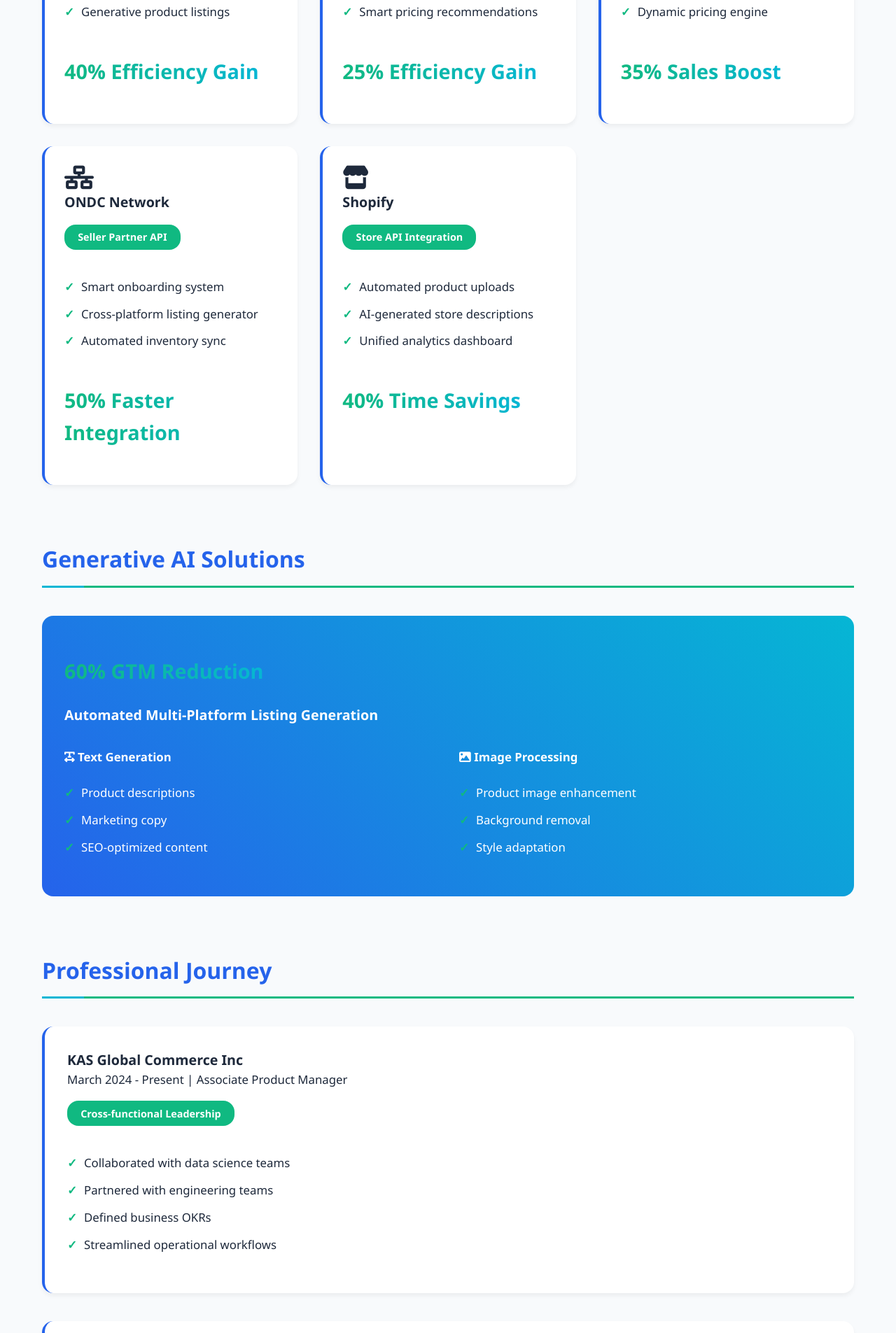
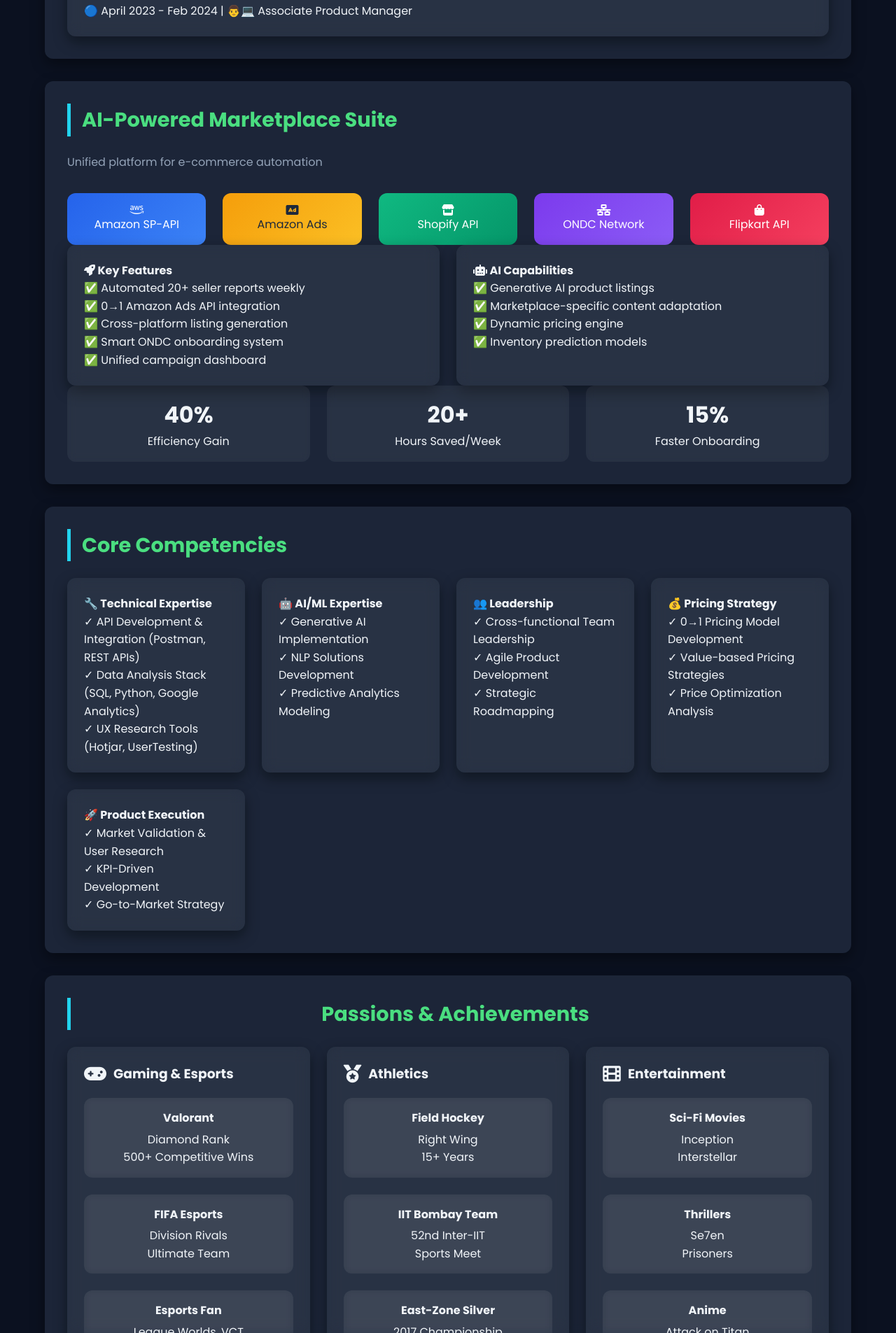
Before and after one commit to deepak5387/Deepak-IITB-PM-Portfolio, a plain HTML site: page index.html in a window 1280 px wide. Shown: the part 895-2800 px from the top of the page at 70% size. Drawn offline with Linux system fonts and the light colour scheme.

Commit message:
Update index.html

```diff
--- a/index.html
+++ b/index.html
@@ -1,394 +1,380 @@
 <!DOCTYPE html>
 <html lang="en">
 <head>
-    <meta charset="UTF-8">
-    <meta name="viewport" content="width=device-width, initial-scale=1.0">
-    <title>Deepak Kumar | AI Product Leader</title>
-    <link rel="stylesheet" href="https://cdnjs.cloudflare.com/ajax/libs/font-awesome/6.0.0/css/all.min.css">
+  <meta charset="UTF-8" />
+  <meta name="viewport" content="width=device-width, initial-scale=1.0" />
+  <title>Deepak Kumar - Product Manager Portfolio</title>
+  <link rel="stylesheet" href="https://cdnjs.cloudflare.com/ajax/libs/font-awesome/6.0.0/css/all.min.css" />
+  <link href="https://fonts.googleapis.com/css2?family=Poppins:wght@400;600;700&display=swap" rel="stylesheet">
   <style>
     :root {
-            --primary: #2563EB;
-            --secondary: #10B981;
-            --accent: #06B6D4;
-            --background: #F8FAFC;
-            --text: #1E293B;
-            --surface: #FFFFFF;
+      --primary: #0f172a;
+      --secondary: #22d3ee;
+      --accent: #4ade80;
+      --background: #0b1120;
+      --surface: #1e293b;
+      --text-primary: #f1f5f9;
+      --text-secondary: #94a3b8;
+      --shadow: 0 8px 20px rgba(0, 0, 0, 0.4);
+      --radius: 12px;
     }
-
     * {
       margin: 0;
       padding: 0;
       box-sizing: border-box;
-            font-family: 'Segoe UI', system-ui, sans-serif;
+      font-family: 'Poppins', sans-serif;
     }
-
     body {
       background: var(--background);
-            color: var(--text);
+      color: var(--text-primary);
       line-height: 1.6;
-            font-size: 1.05rem;
+      scroll-behavior: smooth;
     }
-
+    a {
+      text-decoration: none;
+      color: var(--accent);
+    }
+    a:hover {
+      text-decoration: underline;
+    }
     .container {
+      width: 90%;
       max-width: 1200px;
-            margin: 0 auto;
-            padding: 20px;
+      margin: auto;
+      padding: 2rem 0;
     }
-
-        .hero {
-            background: linear-gradient(135deg, var(--primary), var(--secondary));
-            color: white;
-            padding: 5rem 0 4rem;
-            margin-bottom: 3rem;
-            border-radius: 0 0 40px 40px;
-            box-shadow: 0 4px 6px rgba(0,0,0,0.05);
+    header {
+      background: linear-gradient(135deg, var(--primary), #1e40af);
+      color: #fff;
+      padding: 40px 0;
+      border-radius: 0 0 30px 30px;
+      box-shadow: var(--shadow);
+      text-align: center;
     }
-
-        .header-content {
+    .header-content h1 {
+      font-size: 2.8rem;
+    }
+    .contact-info p, .contact-info a {
+      font-size: 0.95rem;
+      margin-top: 0.5rem;
+    }
+    .section {
+      background: rgba(30, 41, 59, 0.9);
+      border-radius: var(--radius);
+      padding: 2rem;
+      margin: 2rem 0;
+      box-shadow: var(--shadow);
+      transition: transform 0.3s ease;
+      backdrop-filter: blur(8px);
+    }
+    .section:hover {
+      transform: translateY(-5px);
+    }
+    .section h2 {
+      font-size: 1.8rem;
+      color: var(--accent);
+      margin-bottom: 1.5rem;
+      border-left: 5px solid var(--secondary);
+      padding-left: 1rem;
+    }
+    .experience-card, .main-card, .feature-column, .skill-category, .award-item, .integration-card {
+      background: rgba(255, 255, 255, 0.05);
+      border-radius: var(--radius);
+      box-shadow: var(--shadow);
+      padding: 1.5rem;
+      transition: all 0.3s ease;
+      backdrop-filter: blur(10px);
+    }
+    .experience-card:hover, .main-card:hover, .feature-column:hover, .skill-category:hover, .award-item:hover, .integration-card:hover {
+      transform: scale(1.02);
+    }
+    .skills-grid, .api-grid, .feature-grid, .metric-grid, .cards-container, .subcards-grid {
+      display: grid;
+      gap: 1.5rem;
+    }
+    .skills-grid, .feature-grid, .cards-container {
+      grid-template-columns: repeat(auto-fit, minmax(250px, 1fr));
+    }
+    .api-grid {
+      grid-template-columns: repeat(auto-fit, minmax(150px, 1fr));
+    }
+    .metric-grid {
+      grid-template-columns: repeat(auto-fit, minmax(200px, 1fr));
+    }
+    .api-item, .metric-item, .subcard {
       display: flex;
-            justify-content: space-between;
-            align-items: flex-start;
-            flex-wrap: wrap;
-            gap: 2rem;
+      flex-direction: column;
+      align-items: center;
+      justify-content: center;
+      padding: 1rem;
+      border-radius: var(--radius);
+      text-align: center;
+      background: rgba(255, 255, 255, 0.05);
+      backdrop-filter: blur(6px);
+      transition: 0.3s ease;
     }
-
-        .identity {
-            flex: 2;
-            min-width: 300px;
+    .api-item:hover, .subcard:hover, .metric-item:hover {
+      transform: scale(1.05);
+      background: var(--secondary);
+      color: #000;
+      cursor: pointer;
     }
-
-        .contact-info {
-            flex: 1;
-            min-width: 250px;
+    .metric-value {
+      font-size: 2rem;
+      font-weight: 700;
     }
-
-        h1 {
-            font-size: 2.8rem;
-            margin-bottom: 1rem;
-            letter-spacing: -0.05em;
-        }
-
-        .badge {
-            background: rgba(255,255,255,0.15);
-            color: white;
-            padding: 0.5rem 1.25rem;
-            border-radius: 2rem;
-            font-weight: 600;
-            display: inline-block;
-            margin: 1rem 0;
-            backdrop-filter: blur(4px);
-        }
-
-        .section {
-            margin: 5rem 0;
-        }
-
-        .section-title {
-            font-size: 2rem;
-            color: var(--primary);
-            margin-bottom: 2.5rem;
-            padding-bottom: 0.75rem;
-            border-bottom: 3px solid var(--secondary);
-            position: relative;
-        }
-
-        .section-title::after {
-            content: '';
-            position: absolute;
-            bottom: -3px;
-            left: 0;
-            width: 60px;
-            height: 3px;
-            background: var(--accent);
-        }
-
-        .integration-grid {
-            display: grid;
-            grid-template-columns: repeat(auto-fit, minmax(300px, 1fr));
-            gap: 2rem;
-        }
-
-        .marketplace-card {
-            background: var(--surface);
-            padding: 1.75rem;
-            border-radius: 1rem;
-            box-shadow: 0 4px 6px rgba(0,0,0,0.05);
-            border-left: 4px solid var(--primary);
-            transition: transform 0.3s cubic-bezier(0.4, 0, 0.2, 1);
-        }
-
-        .marketplace-card:hover {
-            transform: translateY(-5px);
-            box-shadow: 0 8px 12px rgba(0,0,0,0.1);
-        }
-
-        .ai-badge {
-            background: var(--secondary);
-            color: white;
-            padding: 0.4rem 1.2rem;
-            border-radius: 1rem;
-            font-size: 0.9rem;
-            font-weight: 600;
-            display: inline-flex;
-            align-items: center;
-            gap: 0.5rem;
-            margin: 1rem 0;
-        }
-
-        .impact-number {
-            color: var(--primary);
-            font-size: 1.8rem;
-            font-weight: 700;
-            margin: 1.5rem 0;
-            display: inline-block;
-            background: linear-gradient(to right, var(--secondary), var(--accent));
-            -webkit-background-clip: text;
-            -webkit-text-fill-color: transparent;
-        }
-
-        .timeline-item {
-            background: var(--surface);
-            padding: 2rem;
-            border-radius: 1rem;
-            margin: 2.5rem 0;
-            box-shadow: 0 4px 6px rgba(0,0,0,0.05);
-            border-left: 4px solid var(--primary);
-        }
-
-        .checklist {
-            list-style: none;
-            margin: 1.5rem 0;
-        }
-
-        .checklist li {
-            margin: 0.75rem 0;
+    .main-card-header {
       display: flex;
       align-items: center;
-            padding-left: 1.5rem;
-            position: relative;
+      gap: 10px;
+      margin-bottom: 1.2rem;
     }
-
-        .checklist li::before {
-            content: "✓";
-            color: var(--secondary);
-            position: absolute;
-            left: 0;
-            font-weight: 700;
+    .main-card-header i {
+      font-size: 1.6rem;
     }
-
-        .contact-link {
-            color: white;
-            text-decoration: none;
-            display: flex;
+    .subcard h4 {
+      margin-bottom: 0.3rem;
+    }
+    @media (max-width: 768px) {
+      .header-content {
+        flex-direction: column;
         align-items: center;
-            gap: 0.75rem;
-            margin: 0.75rem 0;
-            padding: 0.5rem;
-            border-radius: 0.5rem;
-            transition: background 0.2s ease;
       }
-
-        .contact-link:hover {
-            background: rgba(255,255,255,0.1);
+      .metric-grid {
+        grid-template-columns: 1fr;
       }
-
-        .gradient-card {
-            background: linear-gradient(45deg, var(--primary), var(--accent));
-            color: white;
-            padding: 2rem;
-            border-radius: 1rem;
+      .feature-grid, .cards-container, .skills-grid {
+        grid-template-columns: 1fr;
+      }
     }
   </style>
 </head>
+
 <body>
-    <header class="hero">
-        <div class="container">
-            <div class="header-content">
-                <div class="identity">
+
+<header>
+  <div class="container header-content">
+    <div>
       <h1>Deepak Kumar</h1>
-                    <p class="badge">IIT Bombay '23</p>
-                    <p style="font-size: 1.25rem; opacity: 0.95;">AI Product Manager | Marketplace Integration Expert</p>
+      <p>Associate Product Manager</p>
     </div>
     <div class="contact-info">
-                    <a href="mailto:deepakraj5387@gmail.com" class="contact-link">
-                        <i class="fas fa-envelope fa-lg"></i>
-                        deepakraj5387@gmail.com
-                    </a>
-                    <a href="tel:+916203135616" class="contact-link">
-                        <i class="fas fa-phone fa-lg"></i>
-                        +91-6203135616
-                    </a>
-                </div>
+      <p><i class="fas fa-envelope"></i> deepakraj5387@gmail.com</p>
+      <p><i class="fas fa-phone"></i> +91-6203135616</p>
+      <a href="#"><i class="fab fa-linkedin"></i> LinkedIn Profile</a>
     </div>
   </div>
 </header>
 
 <main class="container">
   <section class="section">
-            <h2 class="section-title">AI-Powered Marketplace Solutions</h2>
-            <div class="integration-grid">
-                <div class="marketplace-card">
-                    <i class="fas fa-cubes fa-2x"></i>
-                    <h3>Amazon Ecosystem</h3>
-                    <div class="ai-badge">SP-API Integration</div>
-                    <ul class="checklist">
-                        <li>Automated 20+ seller reports</li>
-                        <li>AI-driven campaign management</li>
-                        <li>Generative product listings</li>
-                    </ul>
-                    <div class="impact-number">40% Efficiency Gain</div>
+    <h2>Professional Summary</h2>
+    <p>Associate Product Manager with 2+ years of experience leading the development of AI-powered SaaS solutions. Proficient in integrating APIs and driving AI/ML feature adoption. Skilled in collaborating with cross-functional teams to deliver machine learning models and data-driven product roadmaps.</p>
+  </section>
+  <section class="section">
+    <h2>Professional Experience</h2>
+
+    <!-- KAS Global Commerce -->
+    <div class="experience-card">
+      <h3>KAS Global Commerce Inc</h3>
+      <p class="duration">🟢 March 2024 - Present | 🧑💼 Associate Product Manager</p>
     </div>
 
-                <div class="marketplace-card">
-                    <i class="fas fa-shipping-fast fa-2x"></i>
-                    <h3>Flipkart</h3>
-                    <div class="ai-badge">Seller Hub Integration</div>
-                    <ul class="checklist">
-                        <li>AI-powered inventory forecasting</li>
-                        <li>Automated performance reporting</li>
-                        <li>Smart pricing recommendations</li>
-                    </ul>
-                    <div class="impact-number">25% Efficiency Gain</div>
+    <!-- Erogde Inc -->
+    <div class="experience-card">
+      <h3>Erogde Inc</h3>
+      <p class="duration">🔵 April 2023 - Feb 2024 | 👨💻 Associate Product Manager</p>
+    </div>
+  </section>
+
+  <section class="section">
+    <h2>AI-Powered Marketplace Suite</h2>
+    <p style="color: var(--text-secondary); margin-bottom: 2rem;">Unified platform for e-commerce automation</p>
+
+    <div class="api-grid">
+      <div class="api-item" style="background: linear-gradient(135deg, #2563eb, #3b82f6); color: white;">
+        <i class="fab fa-aws"></i>
+        Amazon SP-API
+      </div>
+      <div class="api-item" style="background: linear-gradient(135deg, #f59e0b, #fbbf24); color: #1e293b;">
+        <i class="fas fa-ad"></i>
+        Amazon Ads
+      </div>
+      <div class="api-item" style="background: linear-gradient(135deg, #10b981, #059669); color: white;">
+        <i class="fas fa-store"></i>
+        Shopify API
+      </div>
+      <div class="api-item" style="background: linear-gradient(135deg, #7c3aed, #8b5cf6); color: white;">
+        <i class="fas fa-network-wired"></i>
+        ONDC Network
+      </div>
+      <div class="api-item" style="background: linear-gradient(135deg, #e11d48, #f43f5e); color: white;">
+        <i class="fas fa-shopping-bag"></i>
+        Flipkart API
+      </div>
     </div>
 
-                <div class="marketplace-card">
-                    <i class="fas fa-tags fa-2x"></i>
-                    <h3>Shopclues</h3>
-                    <div class="ai-badge">AI Integration</div>
-                    <ul class="checklist">
-                        <li>Automated product categorization</li>
-                        <li>AI-generated marketing content</li>
-                        <li>Dynamic pricing engine</li>
+    <div class="feature-grid">
+      <div class="feature-column">
+        <h4><i class="fas fa-rocket"></i> Key Features</h4>
+        <ul style="list-style: none; padding: 0;">
+          <li>✅ Automated 20+ seller reports weekly</li>
+          <li>✅ 0→1 Amazon Ads API integration</li>
+          <li>✅ Cross-platform listing generation</li>
+          <li>✅ Smart ONDC onboarding system</li>
+          <li>✅ Unified campaign dashboard</li>
         </ul>
-                    <div class="impact-number">35% Sales Boost</div>
       </div>
 
-                <div class="marketplace-card">
-                    <i class="fas fa-network-wired fa-2x"></i>
-                    <h3>ONDC Network</h3>
-                    <div class="ai-badge">Seller Partner API</div>
-                    <ul class="checklist">
-                        <li>Smart onboarding system</li>
-                        <li>Cross-platform listing generator</li>
-                        <li>Automated inventory sync</li>
+      <div class="feature-column">
+        <h4><i class="fas fa-robot"></i> AI Capabilities</h4>
+        <ul style="list-style: none; padding: 0;">
+          <li>✅ Generative AI product listings</li>
+          <li>✅ Marketplace-specific content adaptation</li>
+          <li>✅ Dynamic pricing engine</li>
+          <li>✅ Inventory prediction models</li>
         </ul>
-                    <div class="impact-number">50% Faster Integration</div>
+      </div>
     </div>
 
-                <div class="marketplace-card">
-                    <i class="fas fa-store fa-2x"></i>
-                    <h3>Shopify</h3>
-                    <div class="ai-badge">Store API Integration</div>
-                    <ul class="checklist">
-                        <li>Automated product uploads</li>
-                        <li>AI-generated store descriptions</li>
-                        <li>Unified analytics dashboard</li>
-                    </ul>
-                    <div class="impact-number">40% Time Savings</div>
+    <div class="metric-grid">
+      <div class="metric-item">
+        <div class="metric-value">40%</div>
+        <div>Efficiency Gain</div>
+      </div>
+      <div class="metric-item">
+        <div class="metric-value">20+</div>
+        <div>Hours Saved/Week</div>
+      </div>
+      <div class="metric-item">
+        <div class="metric-value">15%</div>
+        <div>Faster Onboarding</div>
       </div>
     </div>
   </section>
 
   <section class="section">
-            <h2 class="section-title">Generative AI Solutions</h2>
-            <div class="gradient-card">
-                <div class="impact-number">60% GTM Reduction</div>
-                <h3>Automated Multi-Platform Listing Generation</h3>
-                <div style="display: grid; grid-template-columns: 1fr 1fr; gap: 2rem; margin-top: 2rem;">
-                    <div>
-                        <h4><i class="fas fa-text-width"></i> Text Generation</h4>
-                        <ul class="checklist">
-                            <li>Product descriptions</li>
-                            <li>Marketing copy</li>
-                            <li>SEO-optimized content</li>
-                        </ul>
-                    </div>
-                    <div>
-                        <h4><i class="fas fa-image"></i> Image Processing</h4>
-                        <ul class="checklist">
-                            <li>Product image enhancement</li>
-                            <li>Background removal</li>
-                            <li>Style adaptation</li>
-                        </ul>
-                    </div>
-                </div>
-            </div>
-        </section>
-
-        <section class="section">
-            <h2 class="section-title">Professional Journey</h2>
-            <div class="timeline-item">
-                <h3>KAS Global Commerce Inc</h3>
-                <p class="duration">March 2024 - Present | Associate Product Manager</p>
-                <div class="ai-badge">Cross-functional Leadership</div>
-                <ul class="checklist">
-                    <li>Collaborated with data science teams</li>
-                    <li>Partnered with engineering teams</li>
-                    <li>Defined business OKRs</li>
-                    <li>Streamlined operational workflows</li>
+    <h2>Core Competencies</h2>
+    <div class="skills-grid">
+      <div class="skill-category">
+        <h4>🔧 Technical Expertise</h4>
+        <ul style="list-style: none; padding-left: 0;">
+          <li>✓ API Development & Integration (Postman, REST APIs)</li>
+          <li>✓ Data Analysis Stack (SQL, Python, Google Analytics)</li>
+          <li>✓ UX Research Tools (Hotjar, UserTesting)</li>
         </ul>
       </div>
 
-            <div class="timeline-item">
-                <h3>Erogde Inc</h3>
-                <p class="duration">April 2023 - Feb 2024 | Associate Product Manager</p>
-                <ul class="checklist">
-                    <li>Automated marketplace workflows</li>
-                    <li>Improved UX by 33%</li>
-                    <li>Reduced ad spend wastage by 40%</li>
-                    <li>Integrated multiple APIs</li>
-                </ul>
-            </div>
-        </section>
-
-        <section class="section">
-            <h2 class="section-title">Core Competencies</h2>
-            <div class="integration-grid">
-                <div class="marketplace-card">
-                    <h3><i class="fas fa-tools"></i> Technical Skills</h3>
-                    <ul class="checklist">
-                        <li>Postman • DBeaver • SQL</li>
-                        <li>Hotjar • Google Analytics</li>
-                        <li>Python • REST APIs</li>
+      <div class="skill-category">
+        <h4>🤖 AI/ML Expertise</h4>
+        <ul style="list-style: none; padding-left: 0;">
+          <li>✓ Generative AI Implementation</li>
+          <li>✓ NLP Solutions Development</li>
+          <li>✓ Predictive Analytics Modeling</li>
         </ul>
       </div>
 
-                <div class="marketplace-card">
-                    <h3><i class="fas fa-brain"></i> AI/ML Expertise</h3>
-                    <ul class="checklist">
-                        <li>Generative AI</li>
-                        <li>Natural Language Processing</li>
-                        <li>Predictive Analytics</li>
+      <div class="skill-category">
+        <h4>👥 Leadership</h4>
+        <ul style="list-style: none; padding-left: 0;">
+          <li>✓ Cross-functional Team Leadership</li>
+          <li>✓ Agile Product Development</li>
+          <li>✓ Strategic Roadmapping</li>
         </ul>
       </div>
 
-                <div class="marketplace-card">
-                    <h3><i class="fas fa-users"></i> Leadership</h3>
-                    <ul class="checklist">
-                        <li>Stakeholder Management</li>
-                        <li>Agile Development</li>
-                        <li>Growth Strategy</li>
+      <div class="skill-category">
+        <h4>💰 Pricing Strategy</h4>
+        <ul style="list-style: none; padding-left: 0;">
+          <li>✓ 0→1 Pricing Model Development</li>
+          <li>✓ Value-based Pricing Strategies</li>
+          <li>✓ Price Optimization Analysis</li>
+        </ul>
+      </div>
+
+      <div class="skill-category">
+        <h4>🚀 Product Execution</h4>
+        <ul style="list-style: none; padding-left: 0;">
+          <li>✓ Market Validation & User Research</li>
+          <li>✓ KPI-Driven Development</li>
+          <li>✓ Go-to-Market Strategy</li>
         </ul>
       </div>
     </div>
   </section>
+  <section class="section">
+    <h2 style="text-align: center;">Passions & Achievements</h2>
+    <div class="cards-container">
+
+      <!-- Gaming Card -->
+      <div class="main-card" style="--main-color: #009FFD;">
+        <div class="main-card-header">
+          <i class="fas fa-gamepad"></i>
+          <h3>Gaming & Esports</h3>
+        </div>
+        <div class="subcards-grid">
+          <div class="subcard">
+            <h4>Valorant</h4>
+            <p>Diamond Rank<br>500+ Competitive Wins</p>
+          </div>
+          <div class="subcard">
+            <h4>FIFA Esports</h4>
+            <p>Division Rivals<br>Ultimate Team</p>
+          </div>
+          <div class="subcard">
+            <h4>Esports Fan</h4>
+            <p>League Worlds, VCT<br>CS:GO Majors</p>
+          </div>
+        </div>
+      </div>
+
+      <!-- Sports Card -->
+      <div class="main-card" style="--main-color: #FFA400;">
+        <div class="main-card-header">
+          <i class="fas fa-medal"></i>
+          <h3>Athletics</h3>
+        </div>
+        <div class="subcards-grid">
+          <div class="subcard">
+            <h4>Field Hockey</h4>
+            <p>Right Wing<br>15+ Years</p>
+          </div>
+          <div class="subcard">
+            <h4>IIT Bombay Team</h4>
+            <p>52nd Inter-IIT<br>Sports Meet</p>
+          </div>
+          <div class="subcard">
+            <h4>East-Zone Silver</h4>
+            <p>2017 Championship</p>
+          </div>
+        </div>
+      </div>
+
+      <!-- Entertainment Card -->
+      <div class="main-card" style="--main-color: #6c5ce7;">
+        <div class="main-card-header">
+          <i class="fas fa-film"></i>
+          <h3>Entertainment</h3>
+        </div>
+        <div class="subcards-grid">
+          <div class="subcard">
+            <h4>Sci-Fi Movies</h4>
+            <p>Inception<br>Interstellar</p>
+          </div>
+          <div class="subcard">
+            <h4>Thrillers</h4>
+            <p>Se7en<br>Prisoners</p>
+          </div>
+          <div class="subcard">
+            <h4>Anime</h4>
+            <p>Attack on Titan<br>Demon Slayer</p>
+          </div>
+        </div>
+      </div>
+
+    </div>
+  </section>
 </main>
 
-    <footer style="background: var(--primary); color: white; padding: 3rem 0; margin-top: 6rem; text-align: center;">
-        <div class="container">
-            <p style="font-size: 1.25rem; margin-bottom: 1.5rem;">Let's shape the future of AI-driven commerce</p>
-            <div style="display: flex; gap: 1.5rem; justify-content: center;">
-                <a href="https://linkedin.com/in/yourprofile" target="_blank" class="contact-link" style="padding: 0.75rem 1.5rem;">
-                    <i class="fab fa-linkedin fa-lg"></i>
-                    LinkedIn
-                </a>
-                <a href="https://github.com/yourprofile" target="_blank" class="contact-link" style="padding: 0.75rem 1.5rem;">
-                    <i class="fab fa-github fa-lg"></i>
-                    GitHub
-                </a>
-            </div>
-            <p style="margin-top: 3rem; opacity: 0.8;">© 2024 Deepak Kumar. All rights reserved.</p>
-        </div>
-    </footer>
 </body>
 </html>
```
Lines whose indentation alone changed are shown as unchanged.
